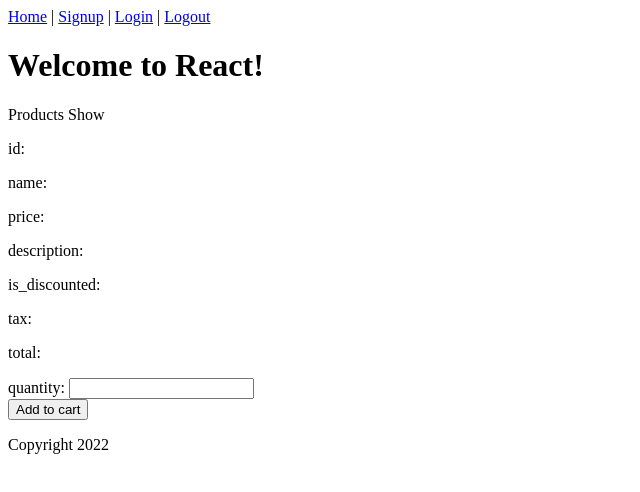
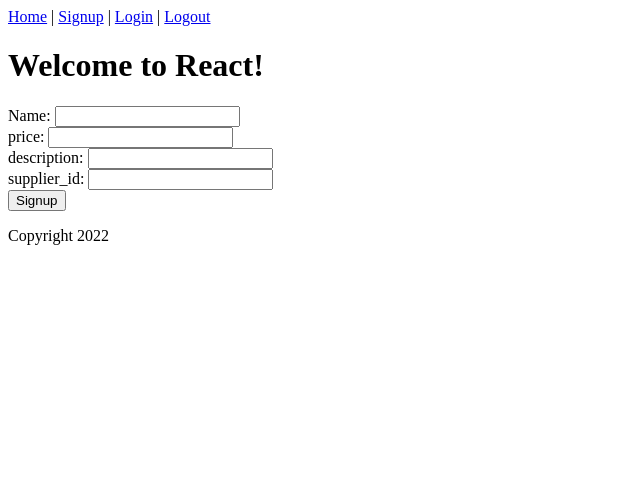
Before and after one commit to actualize-onl-2023-06-18/demo-mini-capstone-frontend, a React (Vite) app: page /products/new in a window 1280 px wide. Shown: the top 492 px of the page, without its empty margins (0-640 px from the left). Built offline with nearby package versions, Linux system fonts and the light colour scheme; no server answers.

Commit message:
basic products create

```diff
--- a/src/Content.jsx
+++ b/src/Content.jsx
@@ -1,6 +1,7 @@
 import axios from "axios";
 import { useState, useEffect } from "react"
 import { ProductsIndex } from './ProductsIndex'
+import { ProductsNew } from './ProductsNew'
 import { CartedProductsIndex } from './CartedProductsIndex'
 import { Login } from './Login'
 import { Signup } from './Signup'
@@ -31,6 +32,7 @@
         <Route path="/signup" element={<Signup />}/>
         <Route path="/logout" element={<LogoutLink />} />
         <Route path="/carted_products" element={<CartedProductsIndex />} />
+        <Route path="/products/new" element={<ProductsNew />} />
       </Routes>
 
     </div>
--- a/src/ProductsIndex.jsx
+++ b/src/ProductsIndex.jsx
@@ -4,9 +4,10 @@
   return (
     <div>
       <p>Hello from products index</p>
-      {props.products.map(product => (
+      {[].concat(props.products).sort((a,b) => a.price > b.price ? 1 : -1).map(product => (
         <div key={product.id}>
           <p>{product.name}</p>
+          <p>{product.price }</p>
           <a href={`/products/${product.id}`}>Go to show page</a>
           < hr />
         </div>
--- /dev/null
+++ b/src/ProductsNew.jsx
@@ -0,0 +1,36 @@
+import axios from "axios"
+
+export function ProductsNew() {
+  const handleSubmit = (event) => {
+    event.preventDefault();
+    const params = new FormData(event.target);
+    axios
+      .post("http://localhost:3000/products.json", params)
+      .then((response) => {
+        console.log(response.data);
+        event.target.reset();
+        window.location.href = "/"; // Change this to hide a modal, redirect to a specific page, etc.
+      })
+  };
+
+
+  return (
+    <div>
+      <form onSubmit={handleSubmit}>
+        <div>
+          Name: <input name="name" type="text" />
+        </div>
+        <div>
+          price: <input name="price" type="text" />
+        </div>
+        <div>
+          description: <input name="description" type="text" />
+        </div>
+        <div>
+          supplier_id: <input name="supplier_id" type="text" />
+        </div>
+        <button type="submit">Signup</button>
+      </form>
+    </div>
+  )
+}
```
